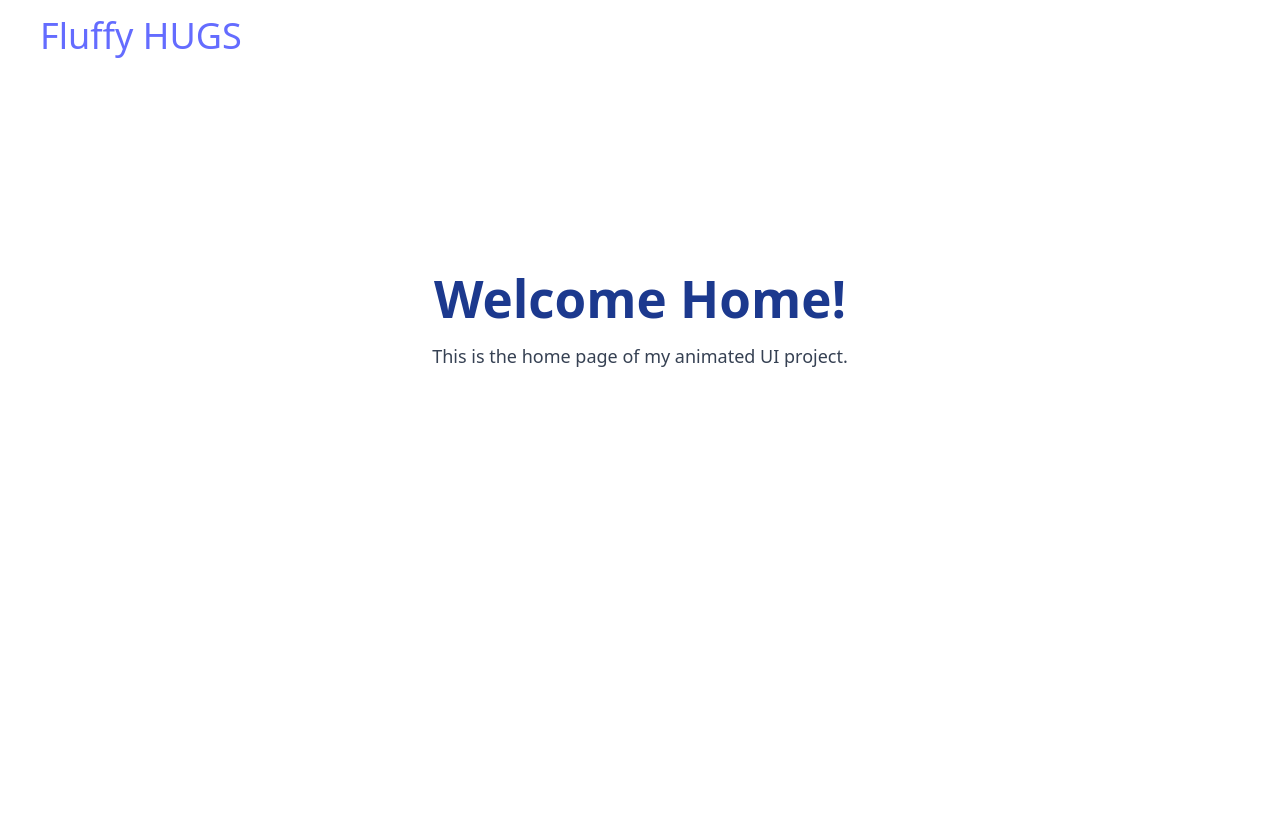
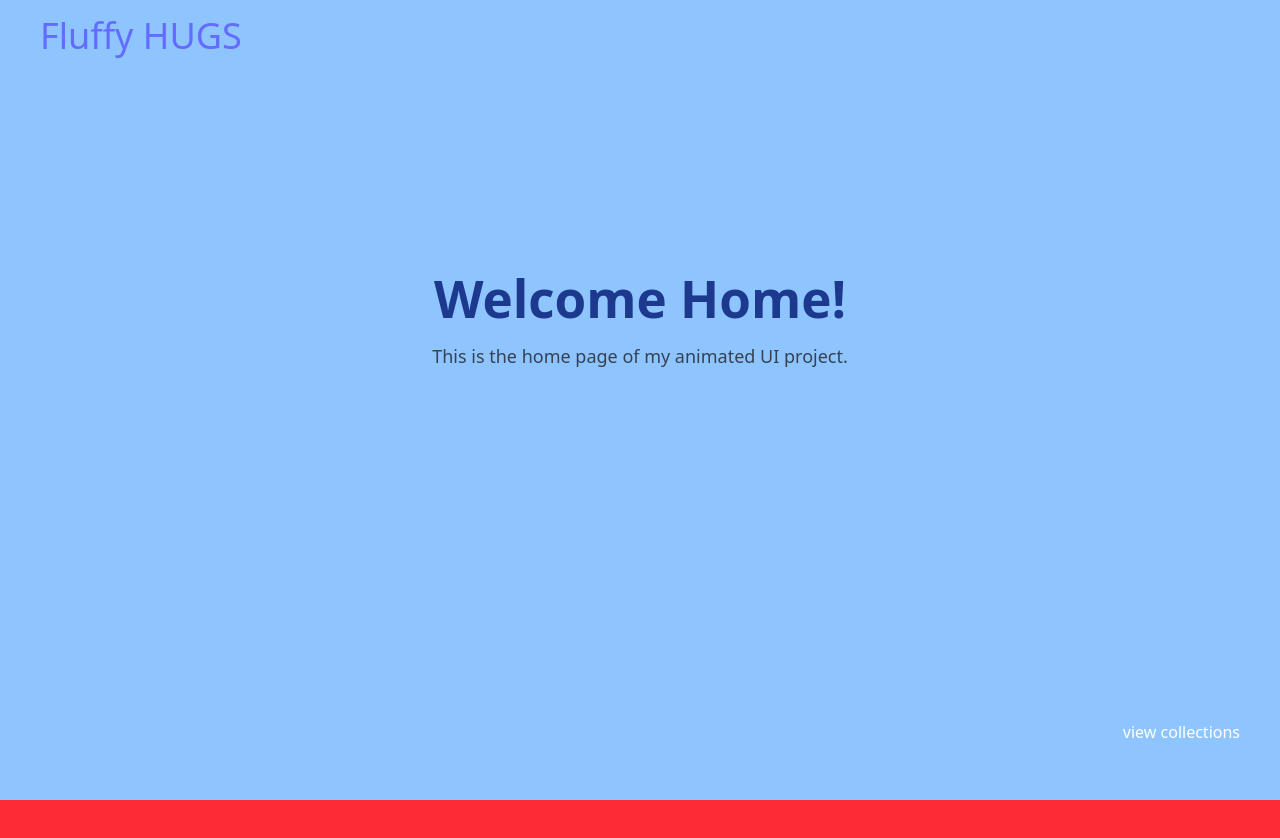
Before and after one commit to Sai-Myo-Myat/animated-uis, a React (Vite) app: page / in a window 1280 px wide. Shown: the top 838 px of the page. Before the commit the page ends 800 px from the top, so only its background shows below. Built offline with nearby package versions, Linux system fonts and the light colour scheme.

Commit message:
feat: testing clipPath animation

```diff
--- a/src/components/screens/home-screen.tsx
+++ b/src/components/screens/home-screen.tsx
@@ -1,7 +1,12 @@
 import HomeSession from "../sessions/hero-session";
 
 const Home = () => {
-  return <HomeSession />;
+  return (
+    <>
+      <HomeSession />
+      <div className="w-screen h-screen bg-red-500"></div>
+    </>
+  );
 };
 
 export default Home;
--- a/src/components/sessions/hero-session.tsx
+++ b/src/components/sessions/hero-session.tsx
@@ -2,6 +2,10 @@ import { useGSAP } from "@gsap/react";
 import gsap from "gsap";
 import { useCallback, useRef, useState } from "react";
 import { useNavigate } from "react-router-dom";
+
+import { ScrollTrigger } from "gsap/all";
+
+gsap.registerPlugin(ScrollTrigger);
 
 const HomeSession = () => {
   const navigate = useNavigate();
@@ -9,7 +13,7 @@ const HomeSession = () => {
 
   const containerRef = useRef<HTMLDivElement>(null);
 
-  const [open, setOpen] = useState(false);
+  const [open, setOpen] = useState(true);
 
   useGSAP(() => {
     if (containerRef.current) {
@@ -25,6 +29,34 @@ const HomeSession = () => {
       );
     }
   }, [setOpen]);
+
+  useGSAP(() => {
+    gsap.set(containerRef.current, {
+      clipPath: "polygon(20% 0%, 80% 0%, 100% 100%, 0% 100%)",
+    });
+
+    const tl = gsap.timeline({
+      scrollTrigger: {
+        trigger: containerRef.current,
+        start: "center center",
+        end: "bottom center",
+        scrub: true,
+      },
+    });
+
+    tl.from(containerRef.current, {
+      clipPath: "polygon(0% 0%, 100% 0%, 100% 100%, 0% 100%)",
+    }).to(
+      ".hero-title",
+      {
+        scale: 3,
+        rotateX: -45,
+        translateY: 200,
+        boxShadow: "rgba(0, 0, 0, 0.24) 0px 3px 8px",
+      },
+      "<" // start at the same time as previous
+    );
+  }, []);
 
   const handleClick = useCallback(() => {
     if (containerRef.current) {
@@ -45,11 +77,11 @@ const HomeSession = () => {
   }, [navigate]);
 
   return (
-    <div ref={containerRef}>
+    <div ref={containerRef} className="bg-blue-300 w-screen h-dvh">
       {open && (
         <>
           <div className="flex flex-col items-center justify-center h-[80vh]">
-            <h1 className="text-4xl font-bold mb-4 text-blue-900">
+            <h1 className="hero-title z-10 text-4xl font-bold mb-4 text-blue-900">
               Welcome Home!
             </h1>
             <p className="text-lg text-gray-700">
```
